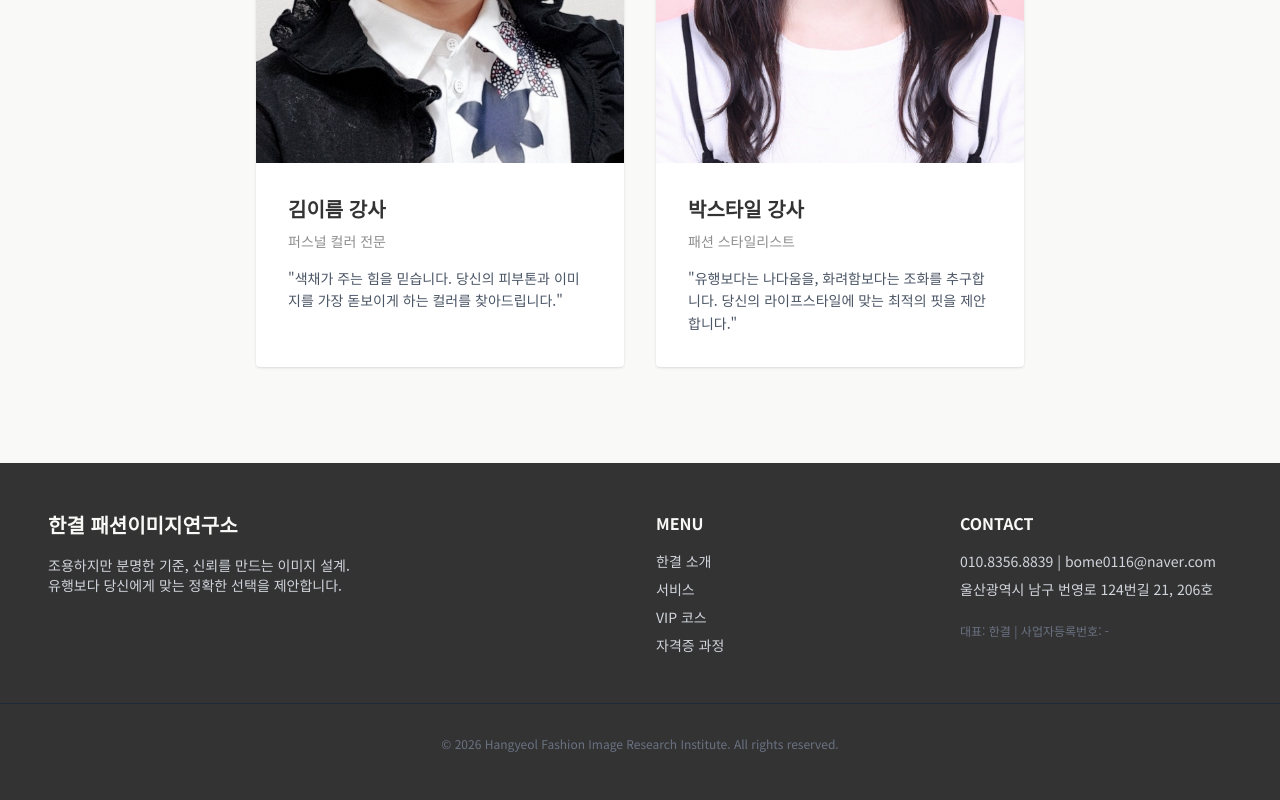
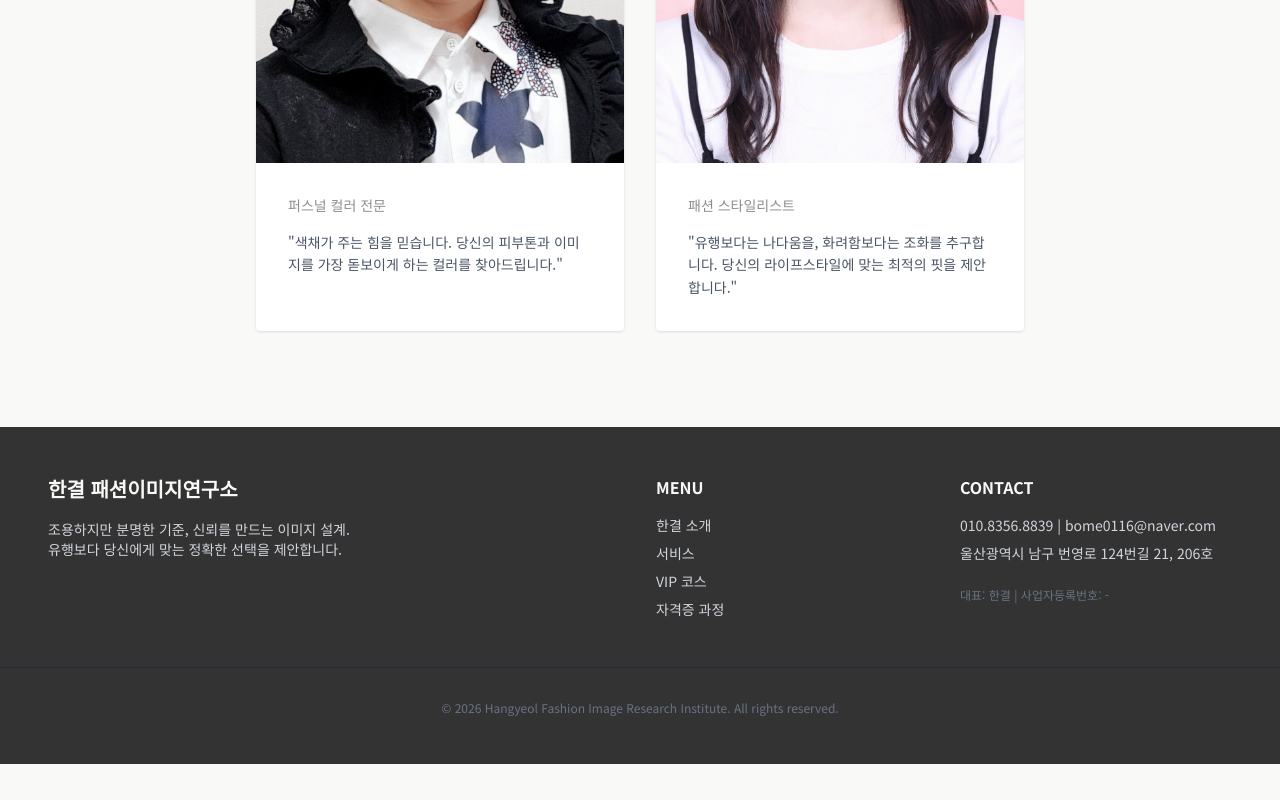
Before and after one commit to guideyoon/hg, a Next.js app: page /about in a window 1280 px wide. Shown: the part 3531-4331 px from the top of the page. After the commit the page ends 4295 px from the top, so only its background shows below. Built offline with nearby package versions, Linux system fonts and the light colour scheme.

Commit message:
Remove placeholder instructor names from About page

```diff
--- a/src/app/about/page.tsx
+++ b/src/app/about/page.tsx
@@ -115,7 +115,6 @@ export default function AboutPage() {
                                 <img src="/images/pc.jpg" alt="Personal Color Instructor" className="absolute inset-0 w-full h-full object-cover object-top scale-110 hover:scale-115 transition-transform duration-500" />
                             </div>
                             <div className="p-8">
-                                <h3 className="text-xl font-bold mb-2">김이름 강사</h3>
                                 <p className="text-accent text-sm mb-4">퍼스널 컬러 전문</p>
                                 <p className="text-gray-600 text-sm leading-relaxed">
                                     "색채가 주는 힘을 믿습니다. 당신의 피부톤과 이미지를 가장 돋보이게 하는 컬러를 찾아드립니다."
@@ -129,7 +128,6 @@ export default function AboutPage() {
                                 <img src="/images/fs.jpg" alt="Fashion Stylist Instructor" className="absolute inset-0 w-full h-full object-cover object-top scale-110 hover:scale-115 transition-transform duration-500" />
                             </div>
                             <div className="p-8">
-                                <h3 className="text-xl font-bold mb-2">박스타일 강사</h3>
                                 <p className="text-accent text-sm mb-4">패션 스타일리스트</p>
                                 <p className="text-gray-600 text-sm leading-relaxed">
                                     "유행보다는 나다움을, 화려함보다는 조화를 추구합니다. 당신의 라이프스타일에 맞는 최적의 핏을 제안합니다."
```
